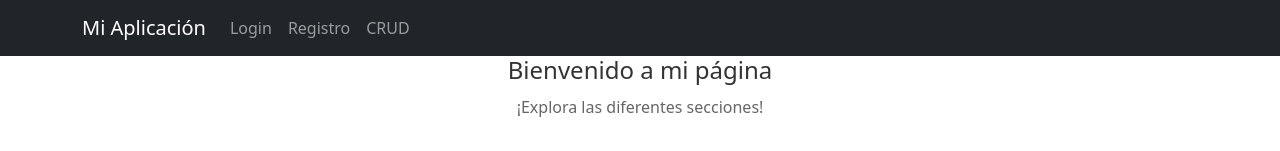
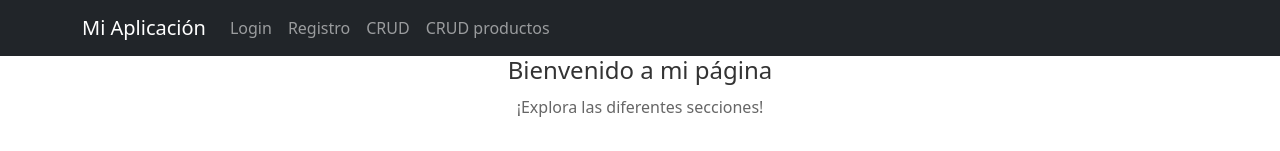
Before and after one commit to DhervasQ/Proyecto-final-vr2, an Angular app in the folder front-web-ng/: page /main in a window 1280 px wide. Shown: the top 151 px of the page. Built offline with nearby package versions, Linux system fonts and the light colour scheme.

Commit message:
Update navbar.component.html

```diff
--- a/front-web-ng/src/app/navbar/navbar.component.html
+++ b/front-web-ng/src/app/navbar/navbar.component.html
@@ -18,6 +18,9 @@
                 <li class="nav-item">
                     <a class="nav-link" routerLink="/crud">CRUD</a>
                 </li>
+                <li class="nav-item">
+                    <a class="nav-link" routerLink="/crud-productos">CRUD productos</a>
+                </li>
                 <li class="nav-item" *ngIf="isLoggedIn">
                     <a class="nav-link" routerLink="/logout">Logout</a>
                 </li>
```
